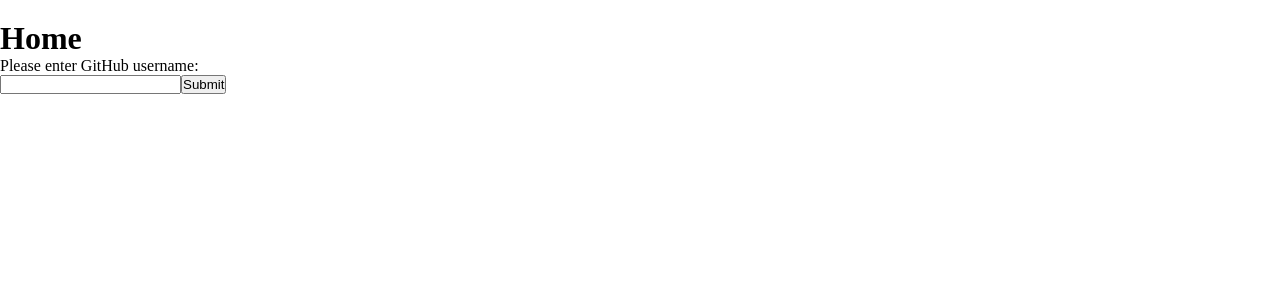
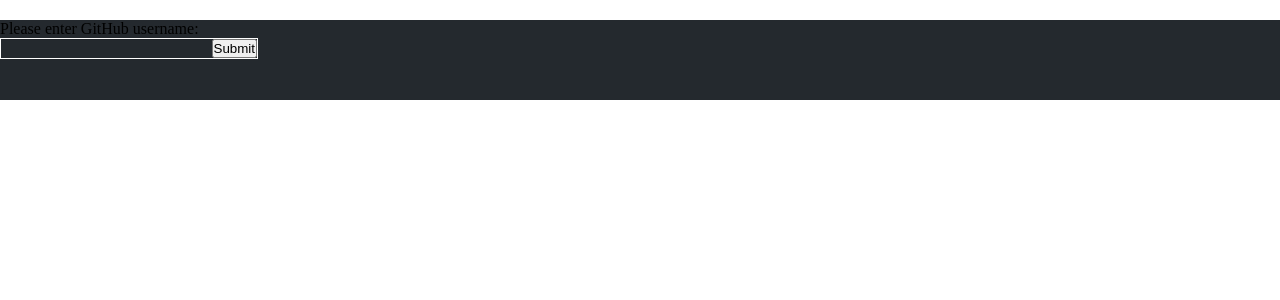
Before and after one commit to adamminchella/repo_tracker, a React app: page / in a window 1280 px wide. Shown: the top 300 px of the page. Built offline with nearby package versions, Linux system fonts and the light colour scheme; some icons are missing.

Commit message:
Start sytling search bar

```diff
--- a/src/components/SearchBar/index.js
+++ b/src/components/SearchBar/index.js
@@ -1,7 +1,8 @@
 // SearchBar component
 
 import React, { useState } from "react";
-import HomePage from "../../pages/HomePage";
+
+import "./styles.css";
 
 const SearchBar = ({ getResult }) => {
   const [username, setUsername] = useState("");
@@ -17,20 +18,23 @@ const SearchBar = ({ getResult }) => {
     setUsername("");
   };
 
-
   return (
-    <form onSubmit={ handleSubmit } aria-label="search">
+    <header>
+      <form onSubmit={handleSubmit} aria-label="search">
         <label htmlFor="username">Please enter GitHub username:</label>
         <br />
+        <div className="search-container">
           <input
             type="text"
             name="username"
             value={username}
             id="username"
-        onChange={ updateInput }
+            onChange={updateInput}
           />
-      <button type="submit" >Submit</button>
+          <button type="submit">Submit</button>
+        </div>
       </form>
+    </header>
   );
 };
 
--- /dev/null
+++ b/src/components/SearchBar/styles.css
@@ -0,0 +1,23 @@
+header {
+  width: 100%;
+  height: 80px;
+  background-color: rgb(36, 41, 46);
+}
+
+.search-container {
+  width: 20%;
+  background-color: transparent;
+  border: 1px solid white;
+  display: flex;
+  justify-content: space-between;
+}
+
+#username {
+  flex-grow: 1;
+  border: none;
+  background-color: transparent;
+}
+
+#username:focus {
+  outline: none;
+}
--- a/src/pages/HomePage/index.js
+++ b/src/pages/HomePage/index.js
@@ -31,7 +31,6 @@ const HomePage = () => {
 
   return (
     <>
-      <h1>Home</h1>
       <SearchBar getResult={getData} />
       <div className="home-page">
         {repoList.map((repoData, i) => (
```
Lines whose indentation alone changed are shown as unchanged.
